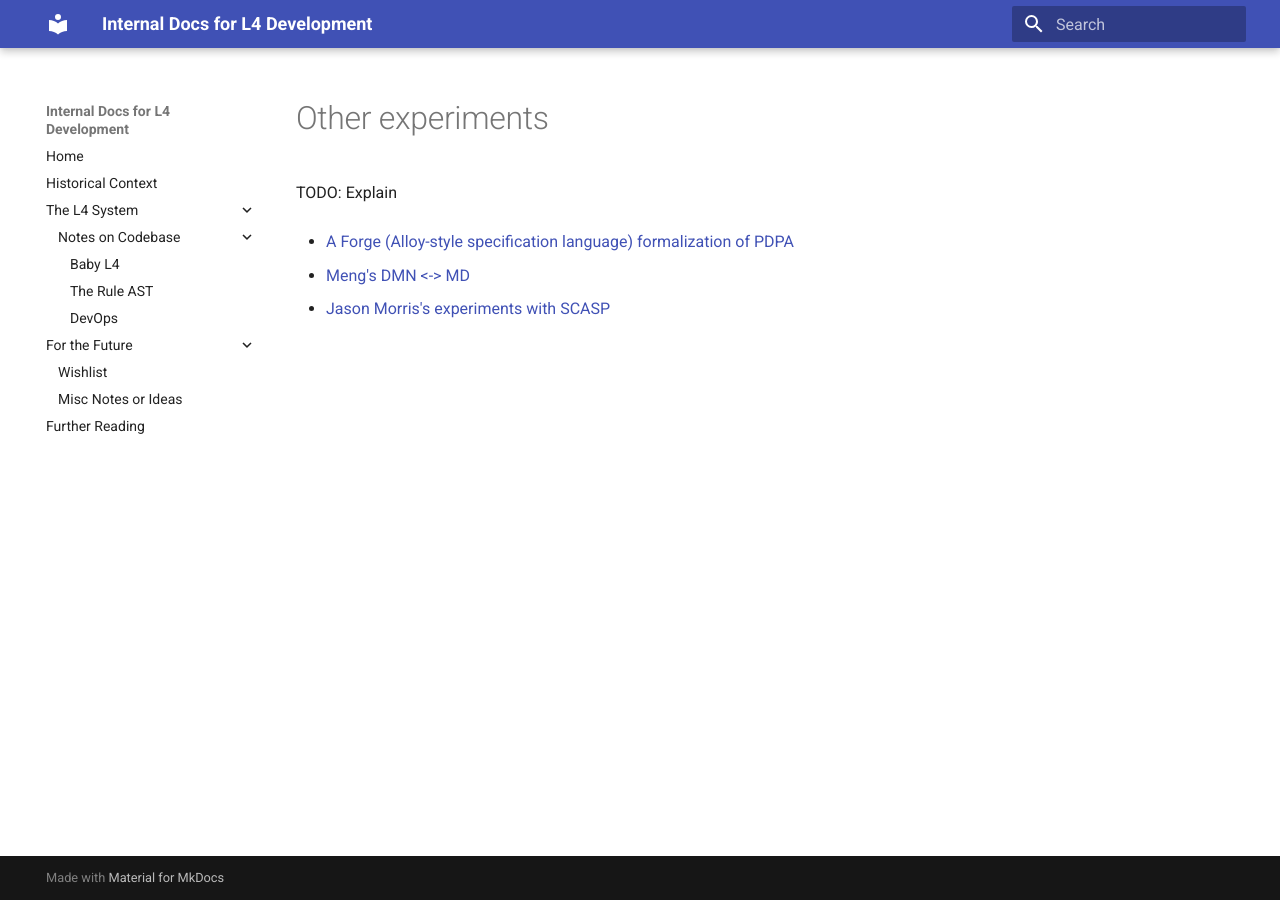
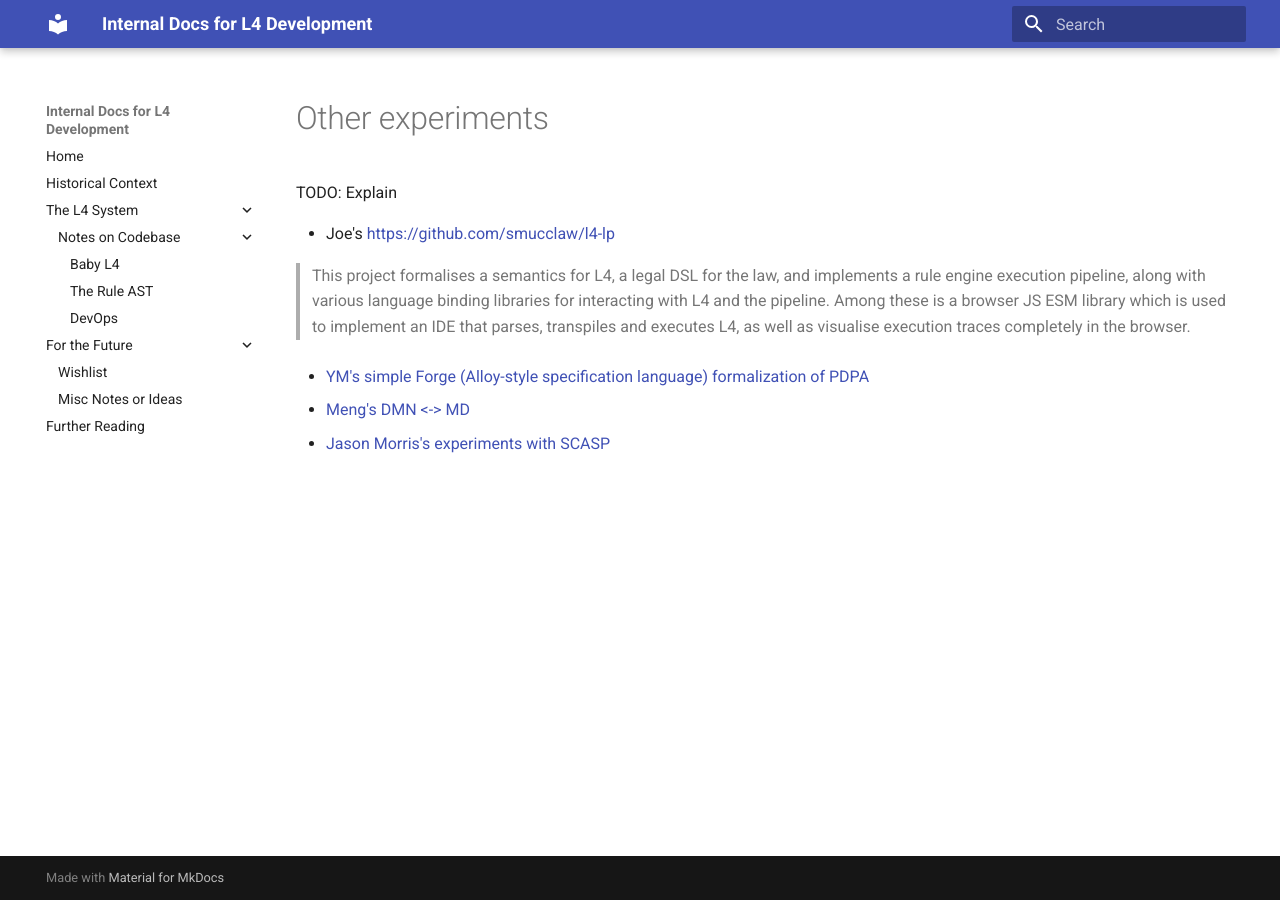
Before and after one commit to smucclaw/internal_docs, an MkDocs documentation site: the page built from docs/current_system/codebase/other_experiments.md, in a window 1280 px wide. Built offline with MkDocs 1.6.1 and Material for MkDocs 9.7.7, drawn with Linux system fonts in a browser that asks for light colours.

Commit message:
add link to joe's l4-lp

```diff
--- a/docs/current_system/codebase/other_experiments.md
+++ b/docs/current_system/codebase/other_experiments.md
@@ -2,7 +2,11 @@
 
 TODO: Explain
 
-* [A Forge (Alloy-style specification language) formalization of PDPA](https://github.com/smucclaw/pdpa-exps/)
+* Joe's [https://github.com/smucclaw/l4-lp](https://github.com/smucclaw/l4-lp)
+
+> This project formalises a semantics for L4, a legal DSL for the law, and implements a rule engine execution pipeline, along with various language binding libraries for interacting with L4 and the pipeline. Among these is a browser JS ESM library which is used to implement an IDE that parses, transpiles and executes L4, as well as visualise execution traces completely in the browser.
+
+* [YM's simple Forge (Alloy-style specification language) formalization of PDPA](https://github.com/smucclaw/pdpa-exps/)
 
 * [Meng's DMN <-> MD](https://github.com/smucclaw/dmnmd)
 
```
